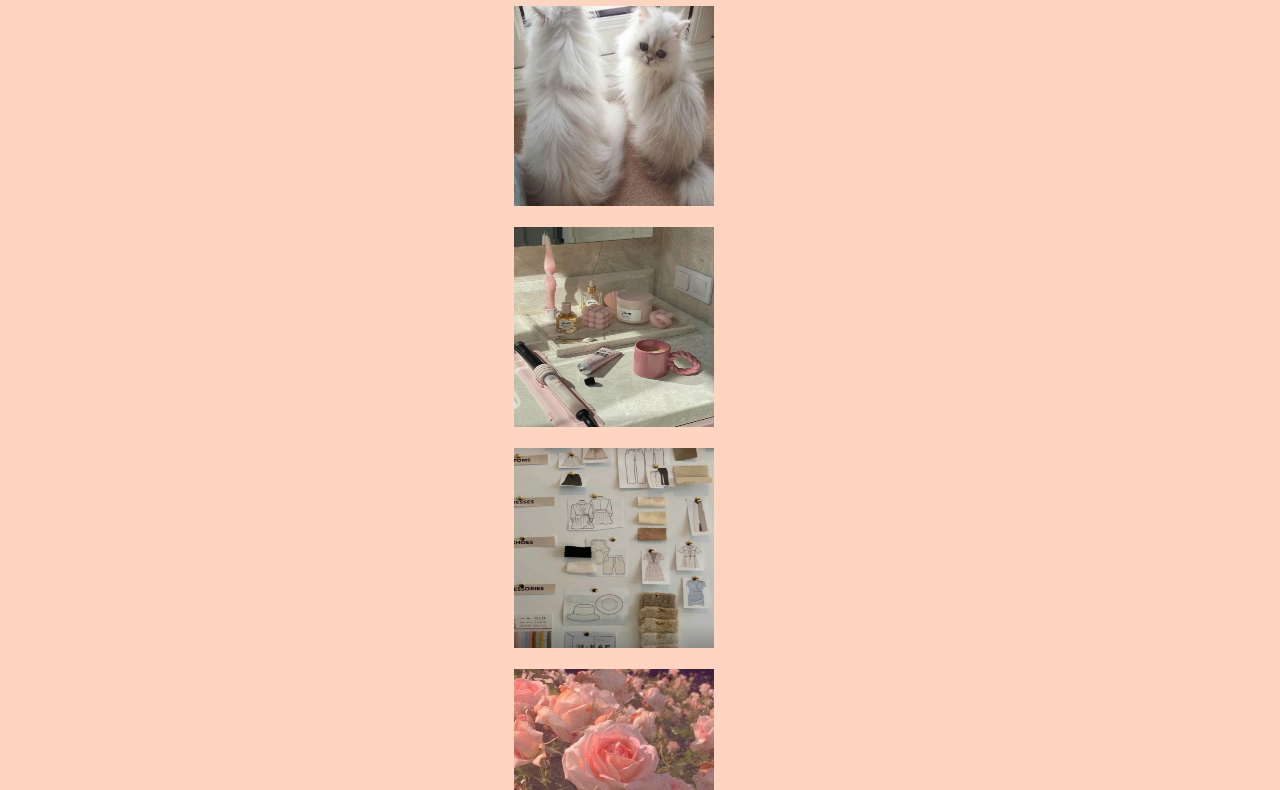
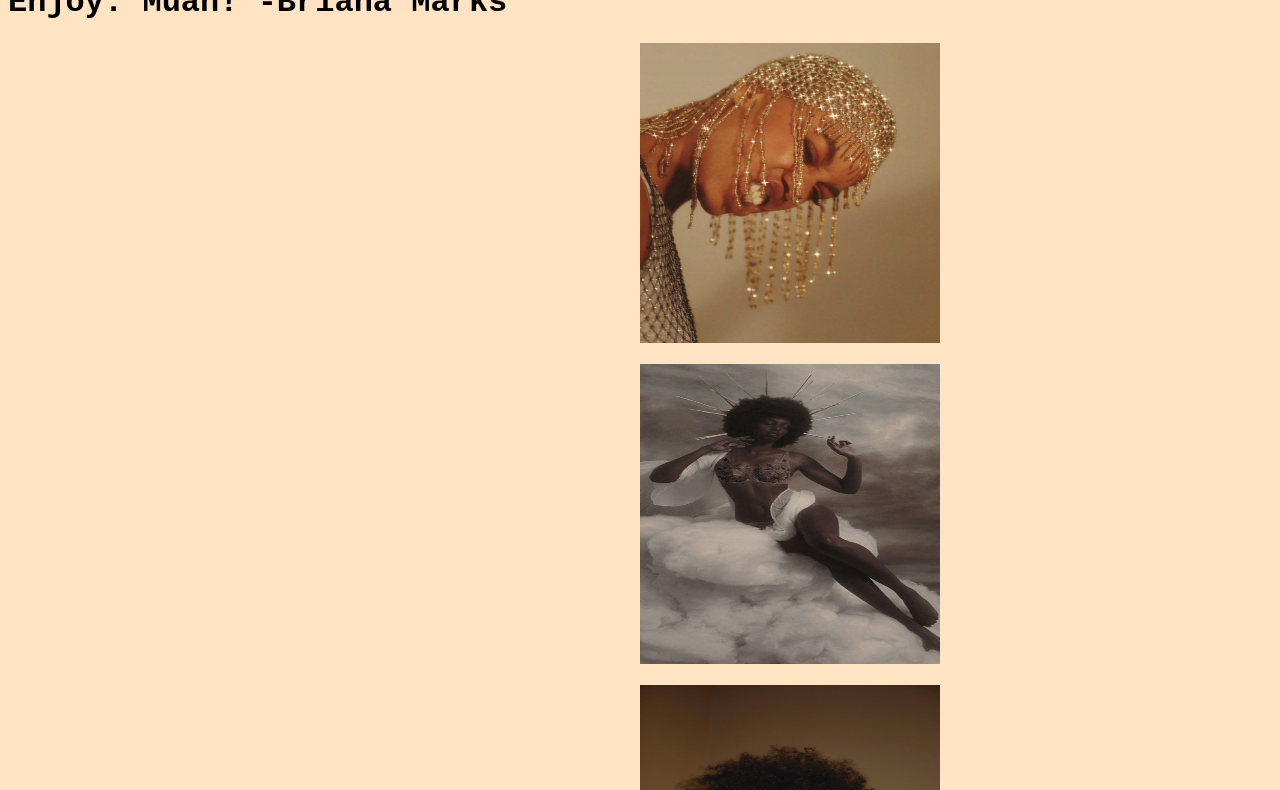
Before and after one commit to bmarks36/First-Website-, a plain HTML site: page Lab01/profile.html in a window 1280 px wide. Shown: the part 74-864 px from the top of the page. Drawn offline with Linux system fonts and the light colour scheme.

Commit message:
Add files via upload

```diff
--- a/Lab01/profile.html
+++ b/Lab01/profile.html
@@ -5,11 +5,11 @@
     <link rel="stylesheet" type="text/css" href="styles.css" />
   </head>
   <body id="page2">
-    <h1 font-family: American Typewriter, Andale Mono, Papyrus>Briana Marks: these are a few of my favorite things! </h1>
-    <p><a  href="index.html"><img class="pictures" src="images/cats.jpg"/></a></p>
-    <p><img src="images/selfCare.jpg" class="pictures" /></p>
-    <p><img src="images/fashion.jpg" class ="pictures"/></p>
-    <p><img src="images/flowerss.jpg" class= "pictures"/></p>
-
+    <h1 font-family: American Typewriter, Andale Mono, Papyrus>Self care is the Best Care. Happy Black History Month! Okay Enjoy. Muah! -Briana Marks </h1>
+    <p><a href="index.html"><img class="pictures" src="images/blackart1.jpg"/></a></p>
+    <p><img src="images/blackart2.jpg" class="pictures"/></p>
+    <p><img src="images/blackart3.jpg" class="pictures"/></p>
+    <p><img src="images/blackart4.jpg" class="pictures"/></p>
+    <p><img src = "images/blackart5.jpg" class="pictures"/></p>
   </body>
 </html>
--- a/Lab01/styles.css
+++ b/Lab01/styles.css
@@ -84,16 +84,15 @@ body {
     box-shadow: 0px 0px 5px #C2C2C2;
 }
 
-.dog{
+.cat{
     width: 100px;
 }
 body#page2{
-    background-color: rgba(255, 211, 190, 0.938);
+    background-color: bisque;
     font-family:'Courier New', Courier, monospace;
 }
-
 .pictures{
-    width: 200px;
-    height: 200px;
-    padding-left: 40%;
+    width: 300px;
+    height: 300px;
+    padding-left: 50%;
 }
```
Also changed, not shown: Lab01/images/blackart1.jpg (added), Lab01/images/blackart2.jpg (added), Lab01/images/blackart3.jpg (added), Lab01/images/blackart4.jpg (added), Lab01/images/blackart5.jpg (added), Lab01/index.html (line endings or trailing spaces).
